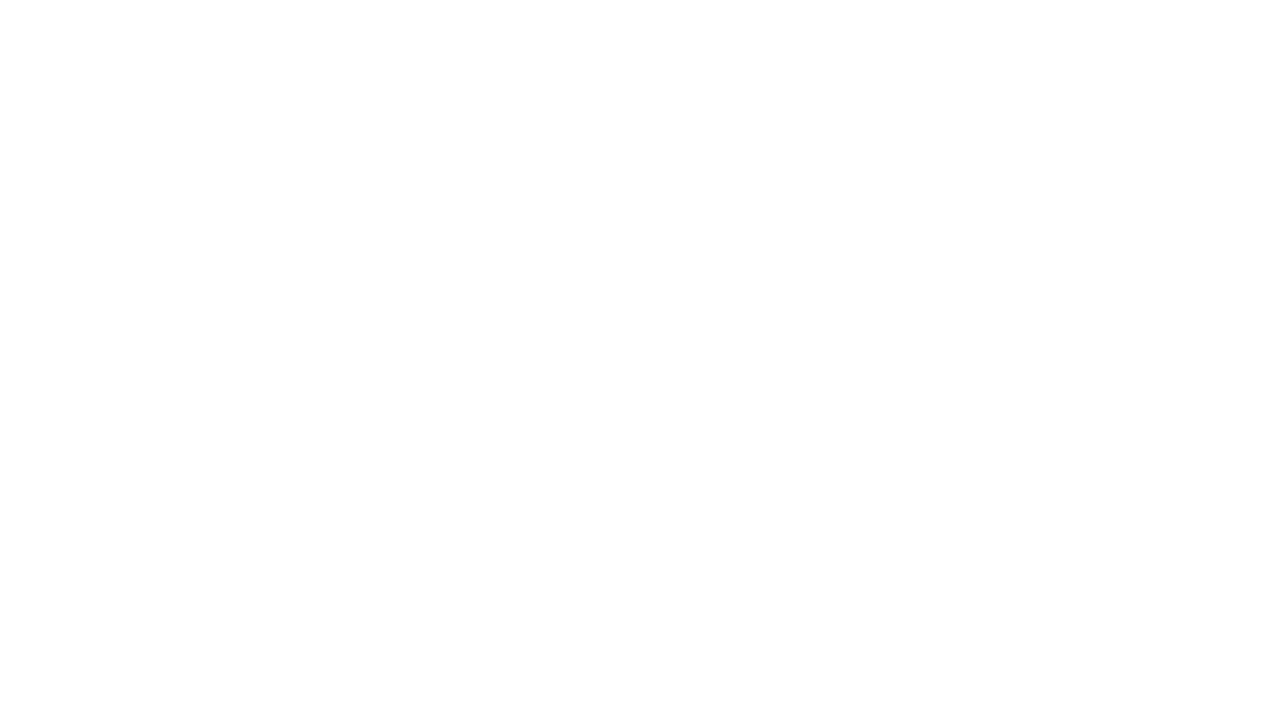
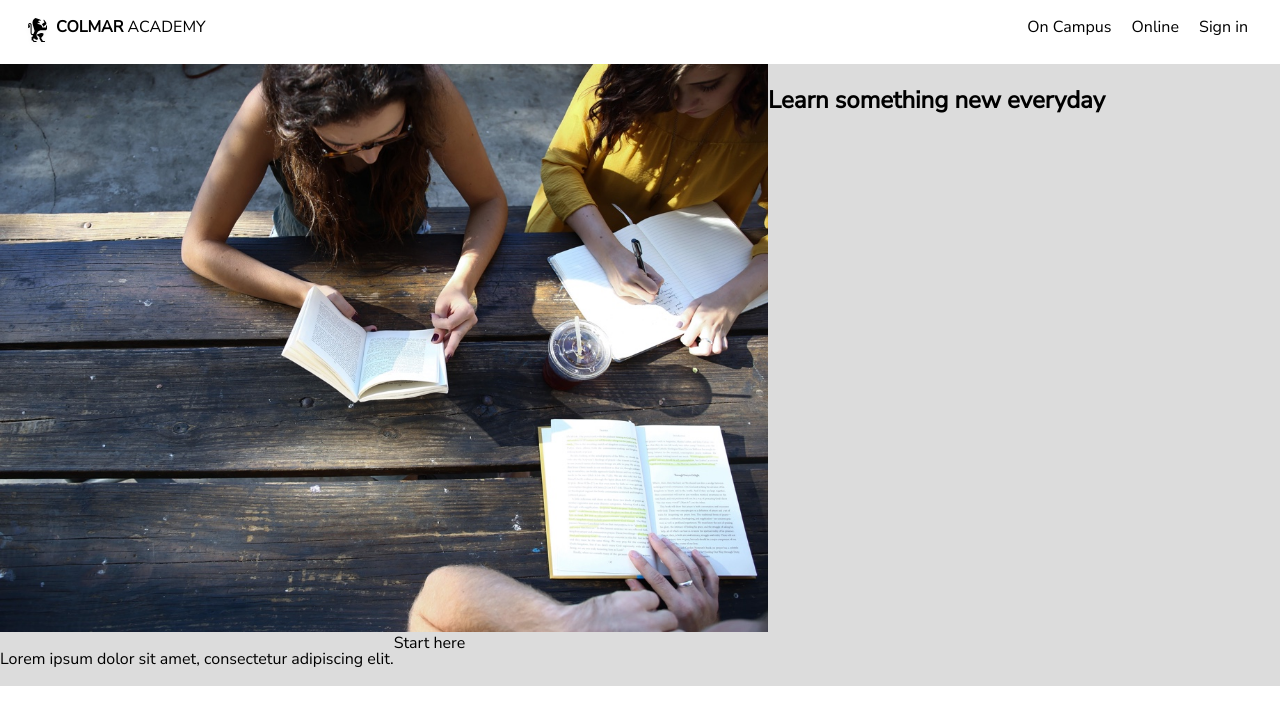
Before and after one commit to paul-lafrentz/colmar-academy, a plain HTML site: page index.html in a window 1280 px wide. Drawn offline with Linux system fonts and the light colour scheme.

Commit message:
Header and Learn

```diff
--- a/Resources/CSS/style.css
+++ b/Resources/CSS/style.css
@@ -0,0 +1,48 @@
+body {
+  font-family: "Nunito Sans", sans-serif;
+  margin: 0;
+  padding: 0;
+}
+
+.flex-container {
+  display: flex;
+  flex-wrap: wrap;
+}
+
+header {
+  height: 64px;
+}
+
+#header {
+  height: 32px;
+  padding-left: 5px;
+  text-transform: uppercase;
+  padding: auto;
+}
+
+header span {
+  font-weight: bold;
+}
+
+header img {
+  margin-left: 24px;
+}
+
+nav {
+  text-align: right;
+  flex-grow: 1;
+  margin-right: 24px;
+}
+
+nav p {
+  display: inline-block;
+  padding: 0px 8px;
+}
+
+#learn {
+  background: Gainsboro;
+}
+
+#learn img {
+  width: 60%;
+}
--- a/index.html
+++ b/index.html
@@ -2,9 +2,34 @@
 <html>
   <head>
     <meta charset="utf-8">
-    <title></title>
+    <title>Colmar Academy </title>
+    <link rel="stylesheet" href="Resources/CSS/style.css" type="text/css">
+    <link rel="stylesheet" href="https://fonts.googleapis.com/css2?family=Nunito+Sans&display=swap">
+    <link rel="stylesheet" href="https://fonts.googleapis.com/css2?family=Raleway&display=swap">
   </head>
   <body>
 
+    <!--Header-->
+    <header class="flex-container">
+      <img src="Resources/images/ic-logo.svg" alt="Colmar Academy Logo">
+      <p id="header"><span>Colmar</span> Academy</p>
+      <nav>
+        <p>On Campus</p>
+        <p>Online</p>
+        <p>Sign in</p>
+      </nav>
+    </header>
+
+
+    <main>
+
+      <!--Learn something new every day-->
+      <section class="flex-container" id="learn">
+          <img src="Resources/images/banner.jpg" alt="Students studying">
+          <h2>Learn something new everyday</h2>
+          <p>Lorem ipsum dolor sit amet, consectetur adipiscing elit.</p><br>
+          <span id="button">Start here</span>
+      </section>
+    </main>
   </body>
 </html>
```
